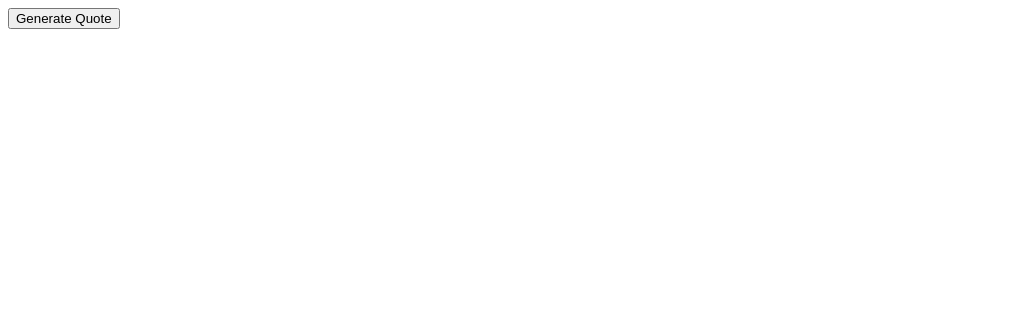
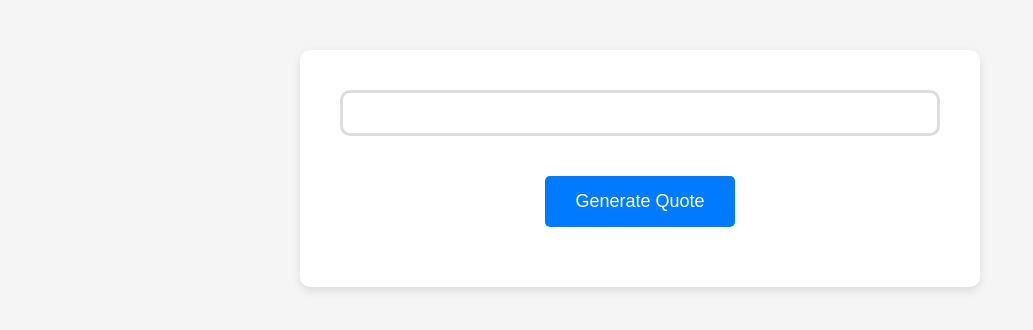
Before and after one commit to Mamir21/Quotes-Generator, a plain HTML site: page index.html in a window 1280 px wide. Shown: the whole page, without its empty margins (0-1033 px from the left). Drawn offline with Linux system fonts and the light colour scheme.

Commit message:
added more quotes and fixed styling

```diff
--- a/index.html
+++ b/index.html
@@ -4,12 +4,59 @@
   <meta charset="UTF-8">
   <meta name="viewport" content="width=device-width, initial-scale=1.0">
   <title>Random Quote Generator</title>
+  <style>
+    body {
+      font-family: Arial, sans-serif;
+      background-color: #f5f5f5;
+      margin: 0;
+      padding: 0;
+    }
+
+    .container {
+      max-width: 600px;
+      margin: 50px auto;
+      text-align: center;
+      background-color: #fff;
+      padding: 40px;
+      border-radius: 10px;
+      box-shadow: 0 4px 10px rgba(0, 0, 0, 0.1);
+    }
+
+    #quoteDisplay {
+      font-size: 24px;
+      margin-bottom: 40px;
+      padding: 20px;
+      border: 3px solid #ddd;
+      border-radius: 10px;
+    }
+
+    button {
+      padding: 15px 30px;
+      background-color: #007bff;
+      color: #fff;
+      border: none;
+      cursor: pointer;
+      border-radius: 5px;
+      transition: background-color 0.3s;
+      font-size: 18px;
+      outline: none;
+    }
+
+    button:hover {
+      background-color: #0056b3;
+    }
+
+    .container > * {
+      margin-bottom: 20px;
+    }
+  </style>
 </head>
 <body>
-  <div id="quoteDisplay">
+  <div class="container">
+    <div id="quoteDisplay"></div>
 
-</div>
-  <button onclick="generateQuote()">Generate Quote</button>
+    <button onclick="generateQuote()">Generate Quote</button>
+  </div>
 
   <script src="script.js"></script>
 </body>
--- a/script.js
+++ b/script.js
@@ -1,9 +1,20 @@
 const quotes = [
-    "The only way to do great work is to love what you do. – Steve Jobs",
-    "Life is what happens when you're busy making other plans. – John Lennon",
-    "In the end, it's not the years in your life that count. It's the life in your years. – Abraham Lincoln",
-    "The greatest glory in living lies not in never falling, but in rising every time we fall. – Nelson Mandela",
-    "The only impossible journey is the one you never begin. – Tony Robbins"
+  "The only way to do great work is to love what you do. – Steve Jobs",
+  "Life is what happens when you're busy making other plans. – John Lennon",
+  "In the end, it's not the years in your life that count. It's the life in your years. – Abraham Lincoln",
+  "The greatest glory in living lies not in never falling, but in rising every time we fall. – Nelson Mandela",
+  "The only impossible journey is the one you never begin. – Tony Robbins",
+  "Believe you can and you're halfway there. – Theodore Roosevelt",
+  "In the midst of chaos, there is also opportunity. – Sun Tzu",
+  "The best way to predict the future is to invent it. – Alan Kay",
+  "Success is not final, failure is not fatal: It is the courage to continue that counts. – Winston Churchill",
+  "The only limit to our realization of tomorrow will be our doubts of today. – Franklin D. Roosevelt",
+  "It does not matter how slowly you go as long as you do not stop. – Confucius",
+  "The future belongs to those who believe in the beauty of their dreams. – Eleanor Roosevelt",
+  "You miss 100% of the shots you don't take. – Wayne Gretzky",
+  "Happiness is not something readymade. It comes from your own actions. – Dalai Lama",
+  "The only person you are destined to become is the person you decide to be. – Ralph Waldo Emerson",
+  "The only way to achieve the impossible is to believe it is possible. – Charles Kingsleigh (Alice in Wonderland)"
   ]
 
   function generateQuote() {
--- a/style.css
+++ b/style.css
@@ -10,21 +10,21 @@ body {
   margin: 50px auto;
   text-align: center;
   background-color: #fff;
-    padding: 20px;
-    border-radius: 5px;
-    box-shadow: 0 2px 5px rgba(0, 0, 0, 0.1);
+  padding: 40px;
+  border-radius: 10px;
+  box-shadow: 0 4px 10px rgba(0, 0, 0, 0.1);
 }
 
 #quoteDisplay {
-    font-size: 20px;
-    margin-bottom: 20px;
-    padding: 10px;
-    border: 2px solid #ddd;
-    border-radius: 5px;
+  font-size: 24px;
+  margin-bottom: 40px;
+  padding: 20px;
+  border: 3px solid #ddd;
+  border-radius: 10px;
 }
 
 button {
-    padding: 10px 20px;
+  padding: 15px 30px;
   background-color: #007bff;
   color: #fff;
   border: none;
@@ -36,3 +36,8 @@ body {
 button:hover {
   background-color: #0056b3;
 }
+
+/* Additional space for better readability */
+.container > * {
+  margin-bottom: 20px;
+}
```
Lines whose indentation alone changed are shown as unchanged.
